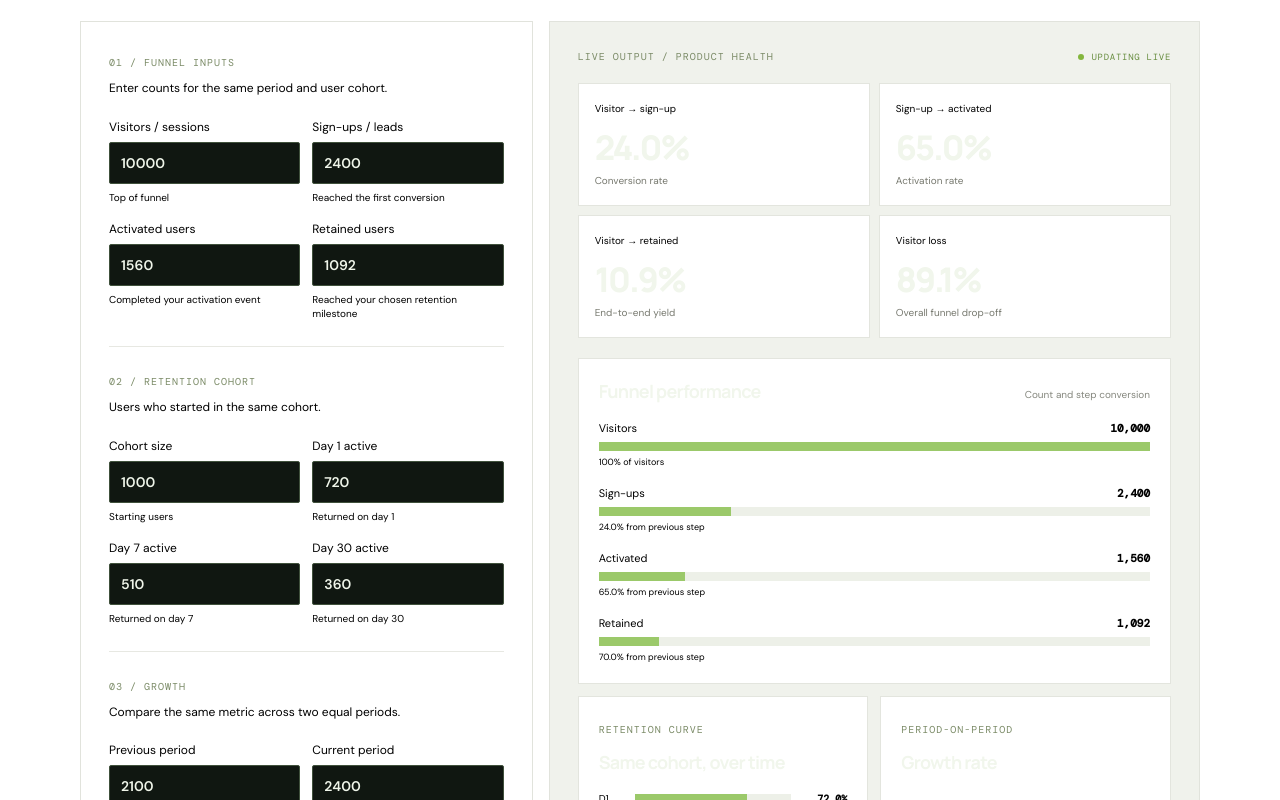
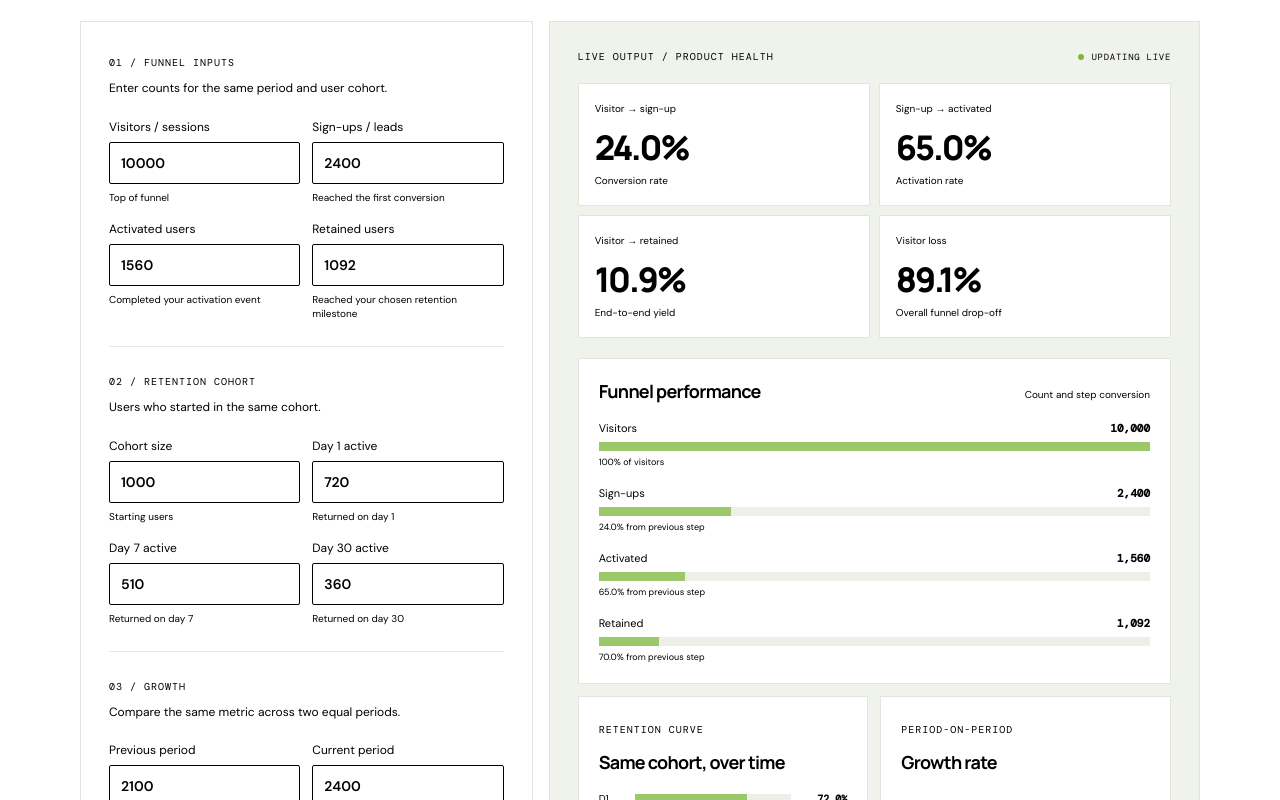
Before and after one commit to hiteshisthatyou/hitesh-portfolio, a Next.js app: page /utility-lab/product-metrics in a window 1280 px wide. Shown: the part 640-1440 px from the top of the page. Built offline with nearby package versions, Linux system fonts and the light colour scheme.

Commit message:
Audit and fix text contrast across portfolio CSS

```diff
--- a/app/globals.css
+++ b/app/globals.css
@@ -1524,3 +1524,99 @@ body .case-flow-index,body .case-flow-step:not(:last-child):after,
 body .contact-links a:hover,body .contact-links button:hover,
 body .nav a:hover,body .text-link:hover{color:#d71920!important}
 body ::selection{color:#fff!important;background:#d71920!important}
+
+
+/* FINAL ACCESSIBILITY PASS: enforce readable contrast across every portfolio surface */
+:root{
+ --paper:#ffffff!important;--white:#ffffff!important;--ink:#000000!important;
+ --muted:#000000!important;--muted-2:#000000!important;--line:#bdbdbd!important;
+ --accent:#d71920!important;--soft:#f2f2f2!important;--deep:#000000!important;
+ color-scheme:light;
+}
+html,body,main{background:#ffffff!important;color:#000000!important}
+body{color:#000000!important}
+main .topbar,main .nav,main .nav.open{background:#ffffff!important;border-color:#000000!important}
+main .metrics-band,main .section-tint,main .journal,main .section-ink,main .closing,
+main .lab-output,main .dashboard,main .dash-intro,main .decision-grid,
+main .decision-controls,main .decision-result,main .lens-panel,main .chapter-directory,
+main .case-page,main .case-hero,main .case-section,main .case-tools,main .case-outcomes,
+main .case-next,main .case-flow,main .case-pullquote,main .case-scope,
+main .utility-page,main .utility-shell,main .photo-slot,main .video-placeholder,
+main .project-card,main .video-card,main .instagram-card,main .case-flow-step,
+main .portrait-frame,main .portrait-note,main .consent{
+ background:#ffffff!important;color:#000000!important;
+}
+main .metrics-band,main .section-tint,main .journal,main .lab-output,main .dash-intro,
+main .decision-controls,main .lens-panel,main .case-pullquote,main .case-scope,
+main .photo-slot,main .video-placeholder{background:#f2f2f2!important}
+main .section-ink,main .closing,main .dashboard,main .decision-result{background:#ffffff!important;color:#000000!important}
+main .project-card,main .video-card,main .instagram-card,main .case-flow-step{border:1px solid #bdbdbd!important;box-shadow:none!important;border-radius:0!important}
+main .timeline,main .career-card,main .career-proof,main .case-detail,main .lab-grid,
+main .lab-selector,main .education-row,main .footer,main .case-outcome-list,
+main .case-outcome,main .case-footer{border-color:#bdbdbd!important}
+
+/* Deliberately high-specificity text reset: cancels old muted/washed-out theme layers. */
+main *:not(svg):not(path):not(input):not(textarea):not(select):not(option){
+ color:#000000!important;
+}
+main .eyebrow,main .hero-kicker,main .hero-meta,main .hero-bottom,main .career-top,
+main .career-index,main .project-card-top,main .portrait-note,main .photo-slot span,
+main .photo-slot small,main .footer>span,main .visual-index,main .visual-coordinate,
+main .vision-caption,main .scan-label,main .film-rail,main .film-rail a,
+main .metric small,main .metric-foot,main .story-aside,main .lede,
+main .career-main>p,main .career-proof span,main .detail-list,main .project-card>p,
+main .case-detail p,main .lab-output p,main .dash-intro p,main .sql-example p,
+main .closing-line,main .education-row p,main .education-row small,main .video-card p,
+main .case-deck,main .case-flow-head p,main .case-flow-note,main .case-scope p,
+main .case-outcomes-head p,main .case-section>div:last-child>p,main .caveat,
+main .section-head>p,main .instagram-note,main .chapter-directory a small,
+main .recruiter>div>p:not(.eyebrow),main .decision-controls label{
+ color:#000000!important;opacity:1!important;
+}
+main h1,main h2,main h3,main h4,main h5,main h6,main p,main li,main label,
+main strong,main b,main small,main span,main a,main button,main time,
+main figcaption,main dt,main dd{opacity:1}
+main .wordmark,main .footer-sign,main .hero h1,main .section h2,main .career-main h3,
+main .project-card h3,main .lab-output h3,main .dash-intro h3,main .sql-example h3,
+main .education-row h3,main .closing h2,main .case-page h1,main .case-page h2,
+main .case-page h3,main .case-page strong,main .decision-result h3,
+main .lens-panel h3{color:#000000!important}
+main .nav a,main .top-actions select,main .icon-btn,main .menu-btn,
+main .text-link,main .contact-links a,main .contact-links button,
+main .expand,main .lab-selector button,main .lens-tabs button,
+main .filters button,main .case-next-links a,main .case-footer a{
+ color:#000000!important;opacity:1!important;
+}
+main .live-dot,main .wordmark span,main .footer-sign span,main .hero-edition i,
+main .scroll-progress,main .result-number strong,main .case-outcome>span,
+main .case-flow-index,main .contact-links a:hover,main .contact-links button:hover,
+main .nav a:hover,main .text-link:hover{color:#d71920!important}
+main .live-dot,main .hero-edition i,main .portrait-stamp,main .scroll-progress,
+main .funnel-track div,main .priority-track span{background:#d71920!important}
+main .portrait-stamp{color:#ffffff!important}
+main .button.dark,main .filters button.active,main .tag{
+ background:#000000!important;color:#ffffff!important;border-color:#000000!important;
+}
+main .button.light{background:#d71920!important;color:#ffffff!important;border-color:#d71920!important}
+main .tag{background:#000000!important;color:#ffffff!important}
+main .sql-example pre{background:#000000!important;color:#ffffff!important;border:1px solid #000000!important}
+main .sql-example pre *,main .sql-example code{color:#ffffff!important}
+main .consent{background:#ffffff!important;border:1px solid #000000!important}
+main .consent p,main .consent button{color:#000000!important}
+main .skill-group span,main .role-tags span,main .certs span,main .lens-proof span,
+main .case-tool-list span{background:#f2f2f2!important;color:#000000!important;border:1px solid #bdbdbd!important}
+main .funnel-track,main .priority-track{background:#d9d9d9!important}
+main .result-number span{color:#000000!important}
+main .framework div{border-color:#d71920!important}
+main .framework b{color:#000000!important}
+main .vision-frame,main .vision-crosshair{border-color:#d71920!important}
+main .vision-label{background:#ffffff!important;color:#d71920!important}
+main .portrait-frame img,main .photo-tile img{filter:grayscale(100%) contrast(1.12)!important;opacity:1!important}
+main input,main select,main textarea{color:#000000!important;background:#ffffff!important;border-color:#000000!important}
+main input::placeholder,main textarea::placeholder{color:#555555!important;opacity:1!important}
+main button:focus-visible,main a:focus-visible,main input:focus-visible,
+main select:focus-visible,main textarea:focus-visible{outline:3px solid #d71920!important;outline-offset:3px!important}
+@media(max-width:850px){
+ main .nav,main .nav.open{background:#ffffff!important;border-color:#000000!important}
+ main .nav a{color:#000000!important}
+}
```
